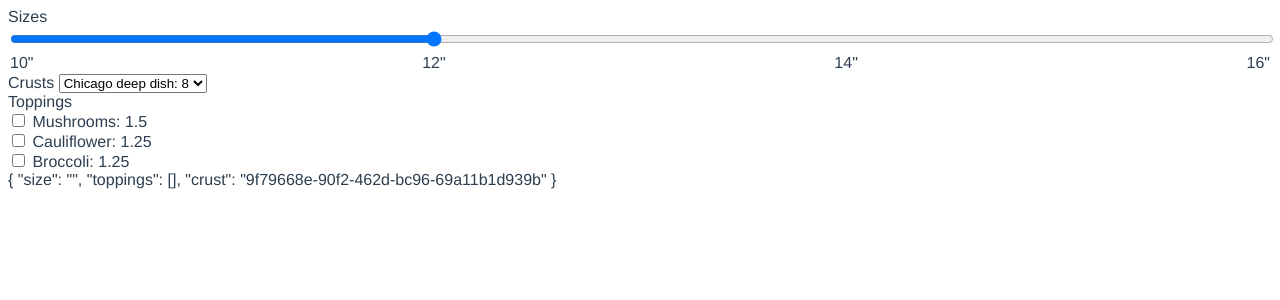
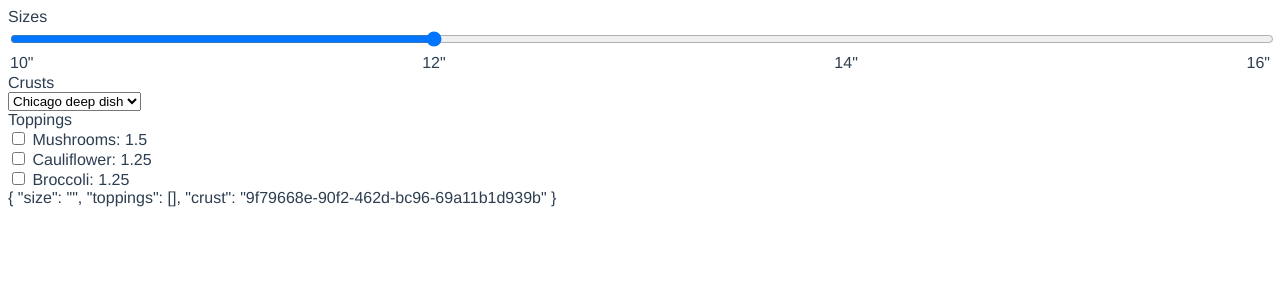
Before and after one commit to sonjastrieder/pizza-maker, a Vue app: page / in a window 1280 px wide. Shown: the top 300 px of the page. Built offline with nearby package versions, Linux system fonts and the light colour scheme.

Commit message:
Update pricing model, setting base price based on size not crust, making all crustst the same price;

```diff
--- a/src/components/Crust.vue
+++ b/src/components/Crust.vue
@@ -1,9 +1,11 @@
 <template>
-  <select @change="handleChange">
-    <option v-for="crust in options" :key="crust.id" :value="crust.id" :selected="crust.id === selected">
-      {{ crust.name }}: {{ crust.price }}
-    </option>
-  </select>
+  <div>
+    <select @change="handleChange">
+      <option v-for="crust in options" :key="crust.id" :value="crust.id" :selected="crust.id === selected">
+        {{ crust.name }}
+      </option>
+    </select>
+  </div>
 </template>
 
 <script>
--- a/src/data/crusts.js
+++ b/src/data/crusts.js
@@ -1,19 +1,16 @@
 export const thinCrust = {
   id: "95547a27-e7cb-4af3-a189-80cca585339e",
   name: "Thin crust",
-  price: 6,
 };
 
 export const neapolitanCrust = {
   id: "ed1bf333-33bf-43c9-9fb8-d49f34df89ca",
   name: "Neapolitan crust",
-  price: 6,
 };
 
 export const deepDishCrust = {
   id: "9f79668e-90f2-462d-bc96-69a11b1d939b",
   name: "Chicago deep dish",
-  price: 8,
 };
 
 export default [thinCrust, neapolitanCrust, deepDishCrust];
--- a/src/data/sizes.js
+++ b/src/data/sizes.js
@@ -2,6 +2,7 @@ export const personalSize = {
   id: "a6969ea5-5ed3-4471-ae2e-c39c4c5b9ecb",
   name: "Personal",
   size: 10,
+  price: 5,
   toppingMultiplier: 0.8,
 };
 
@@ -9,6 +10,7 @@ export const smallSize = {
   id: "d776f444-827b-44af-b2c6-ca98141f383b",
   name: "Small",
   size: 12,
+  price: 6,
   toppingMultiplier: 1,
 };
 
@@ -16,6 +18,7 @@ export const mediumSize = {
   id: "c4984c2b-b743-4d09-97a8-63350adee207",
   name: "Medium",
   size: 14,
+  price: 7,
   toppingMultiplier: 1.2,
 };
 
@@ -23,6 +26,7 @@ export const largeSize = {
   id: "ba01f6b5-a08f-4c47-8e65-c43a5f7fd64b",
   name: "Large",
   size: 16,
+  price: 8,
   toppingMultiplier: 1.4,
 };
 
```
